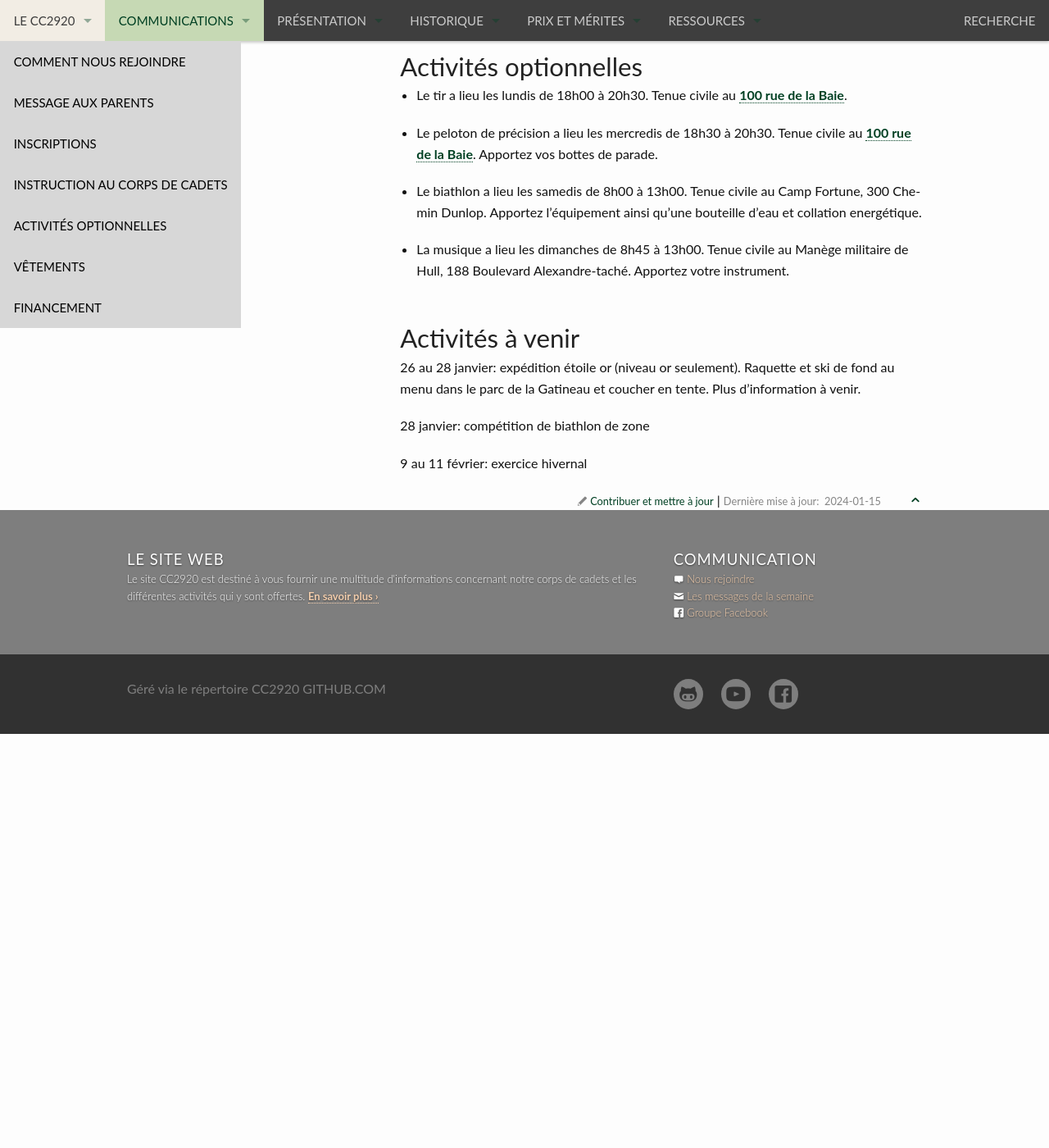
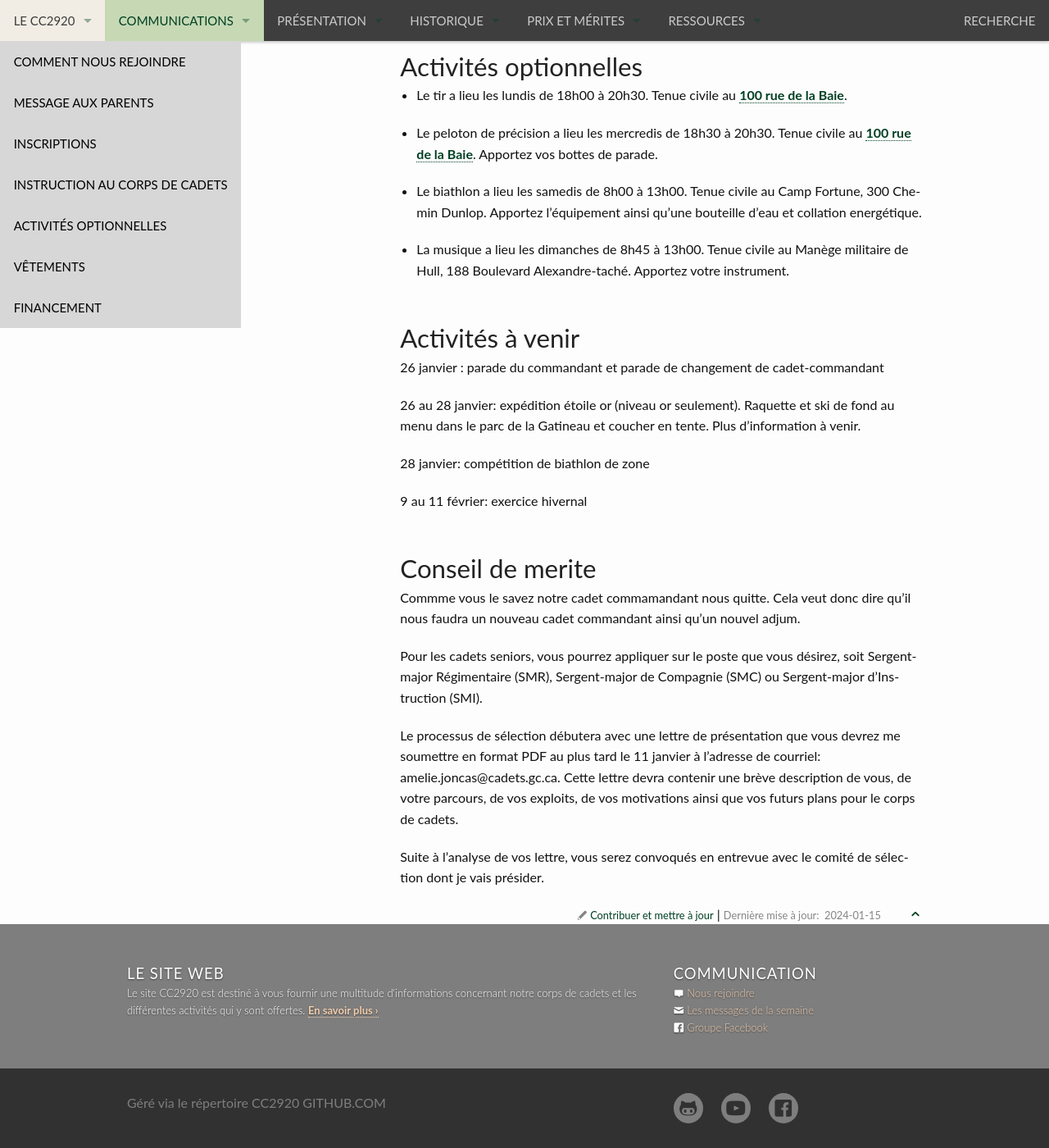
Before and after one commit to CC2920/web, a Jekyll site: the page built from _communications/messages.md, in a window 1280 px wide and 1400 px high, scrolled down 606 px. Shown: the whole window at 82% size. Built offline with Jekyll 4.4.1, drawn with Linux system fonts in a browser that asks for light colours; before the commit the page ends 1501 px from its top, so only the background shows below that.

Commit message:
Update messages.md

```diff
--- a/_communications/messages.md
+++ b/_communications/messages.md
@@ -27,8 +27,20 @@ Le cadet est responsable d’apporter un repas froid. Tenue civile.
 
 ## Activités à venir
 
+26 janvier : parade du commandant et parade de changement de cadet-commandant
+
 26 au 28 janvier: expédition étoile or (niveau or seulement). Raquette et ski de fond au menu dans le parc de la Gatineau et coucher en tente. Plus d'information à venir.
 
 28 janvier: compétition de biathlon de zone
 
 9 au 11 février: exercice hivernal
+
+## Conseil de merite
+
+Commme vous le savez notre cadet commamandant nous quitte. Cela veut donc dire qu'il nous faudra un nouveau cadet commandant ainsi qu'un nouvel adjum.
+
+Pour les cadets seniors, vous pourrez appliquer sur le poste que vous désirez, soit Sergent-major Régimentaire (SMR), Sergent-major de Compagnie (SMC) ou Sergent-major d'Instruction (SMI).
+
+Le processus de sélection débutera avec une lettre de présentation que vous devrez me soumettre en format PDF au plus tard le 11 janvier à l'adresse de courriel: amelie.joncas@cadets.gc.ca. Cette lettre devra contenir une brève description de vous, de votre parcours, de vos exploits, de vos motivations ainsi que vos futurs plans pour le corps de cadets.
+
+Suite à l'analyse de vos lettre, vous serez convoqués en entrevue avec le comité de sélection dont je vais présider.
```
